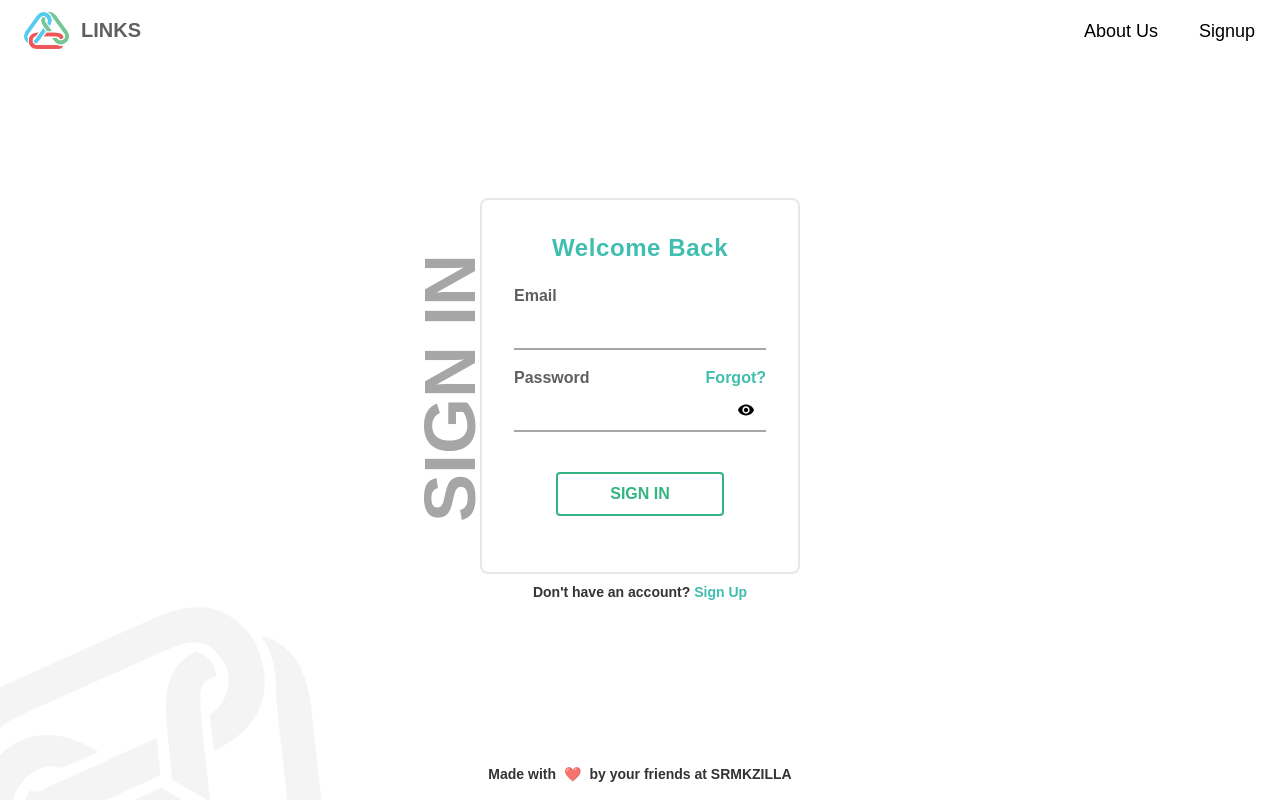
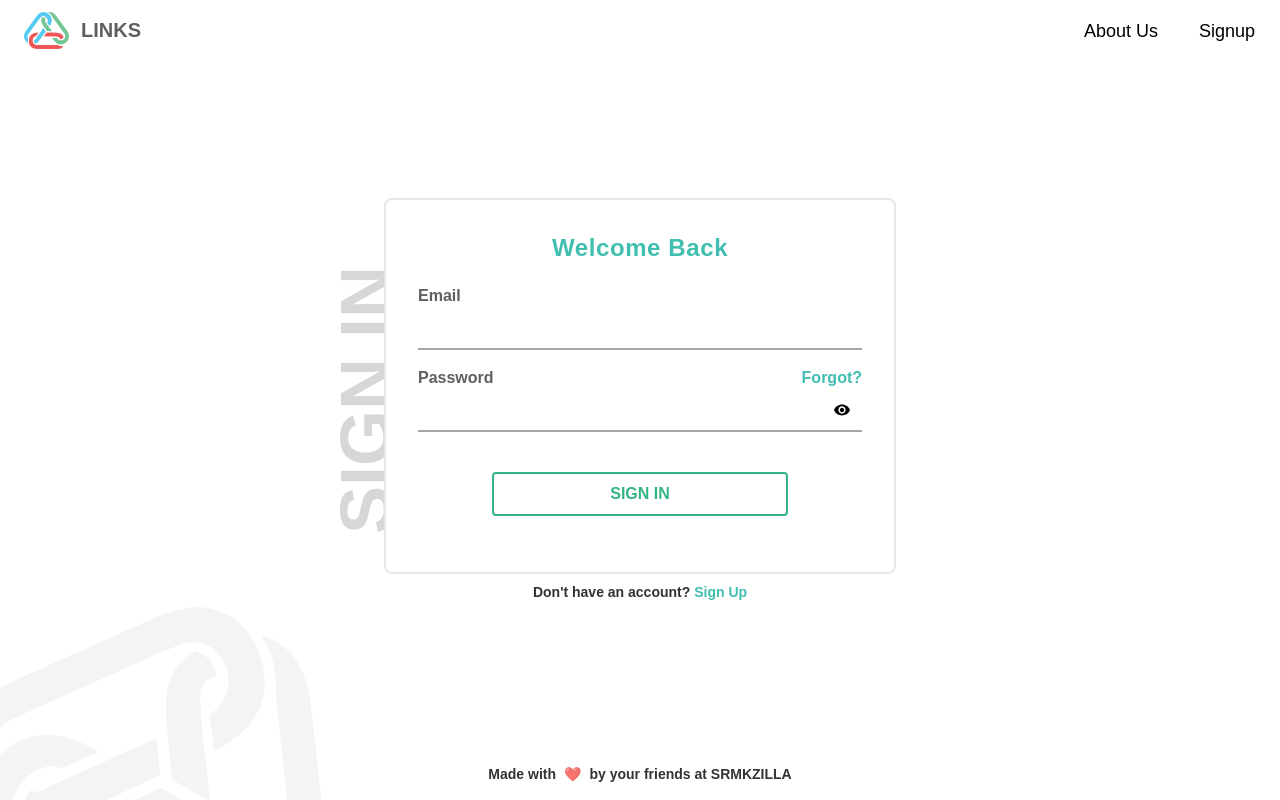
Before and after one commit to srm-kzilla/links, a Next.js app: page /login in a window 1280 px wide. Built offline with nearby package versions, Linux system fonts and the light colour scheme.

Commit message:
💄 floating card

```diff
--- a/components/shared/floatingcard.tsx
+++ b/components/shared/floatingcard.tsx
@@ -11,24 +11,33 @@ interface FloatingCardProps {
   children: React.ReactNode;
 }
 
-export default function FloatingCard({ title, verticalHeader, bottomText, bottomTextLink, linkHref, children }: FloatingCardProps): JSX.Element {
+export default function FloatingCard({
+  title,
+  verticalHeader,
+  bottomText,
+  bottomTextLink,
+  linkHref,
+  children,
+}: FloatingCardProps): JSX.Element {
   return (
     <>
       <div className="min-h-screen flex justify-center">
-                <div className="m-auto md:w-2/4 lg:w-1/4 relative z-10">
+        <div className="text-center m-auto w-11/12 sm:w-9/12 md:w-6/12 lg:w-5/12 max-w-lg relative z-10">
           {/* TODO: Add font-inter */}
-                    <div className="text-lightgraycustom font-black styledHeader hidden md:block absolute float-left z-0 text-7xl text-center">
+          <h1 className="md:hidden text-lightgray-25 font-black text-4xl mb-2">
             {verticalHeader}
-                    </div>
-                    <div className="block sm:hidden text-lightgraycustom font-black text-center mb-10 text-3xl">
+          </h1>
+          <h1 className="hidden md:block text-lightgray-25 text-vertical-rl font-black absolute z-0 text-7xl transform rotate-180 top-0 bottom-0 -translate-x-3/4">
             {verticalHeader}
-                    </div>
-                    <div className="relative p-8 border-2 bg-white mb-2 rounded-lg">
-                        <h1 className="text-center text-2xl mb-5 font-black text-turquoiseGreen tracking-wide">
+          </h1>
+
+          <div className="text-left relative p-8 border-2 bg-white mb-2 rounded-lg">
+            <h2 className="text-center text-2xl mb-5 font-black text-turquoiseGreen tracking-wide">
               {title}
-                        </h1>
+            </h2>
             {children}
           </div>
+
           <div className="text-center">
             <p className="text-darkgray hover:text-black text-sm">
               {bottomText}{" "}
@@ -40,6 +49,7 @@ export default function FloatingCard({ title, verticalHeader, bottomText, bottom
             </p>
           </div>
         </div>
+
         <div className="hidden lg:block absolute bottom-0 left-0 z-0">
           <LinksLogoBg />
         </div>
--- a/styles/globals.css
+++ b/styles/globals.css
@@ -2,7 +2,7 @@
 @tailwind components;
 @tailwind utilities;
 
-@import url('https://fonts.googleapis.com/css2?family=Mulish:wght@400;600;700;900&display=swap');
+@import url("https://fonts.googleapis.com/css2?family=Mulish:wght@400;600;700;900&display=swap");
 
 * {
   box-sizing: border-box;
@@ -46,20 +46,16 @@ textarea {
   background-clip: padding-box, border-box;
 }
 
-.gradientInput:hover {
-  opacity: 0.8;
-}
-
 .grayBottomBorder {
   border-top: 0px;
   border-left: 0px;
   border-right: 0px;
   border-bottom: 2px solid;
-  border-color: #A7A6A6;
+  border-color: #a7a6a6;
 }
 
-.styledHeader {
-  transform: translate(-164px, 154px) rotate(-90deg);
+.text-vertical-rl {
+  writing-mode: vertical-rl;
 }
 
 .customGradient {
--- a/tailwind.config.js
+++ b/tailwind.config.js
@@ -19,13 +19,16 @@ module.exports = {
         offwhite: "#F4FBF7",
         lightblue: "#56CCF2",
         darkgray: "#333333",
-        lightgray: "#5F5F5F",
         lightgraycustom: "#A7A6A6",
         buttongray: "#4F4F4F",
         statusRed: "#EC5A58",
         statusGreen: "#6FCF97",
         customGreen: "#32B583",
         turquoiseGreen: "#40BEAF",
+        lightgray: {
+          DEFAULT: "#5F5F5F",
+          25: "rgba(95, 95, 95, 0.25)",
+        },
       },
       boxShadow: {
         custom: "1px 1px 6px rgba(0, 0, 0, 0.25)",
@@ -35,11 +38,11 @@ module.exports = {
       },
       inset: {
         addButton: "72%",
-        '37': "9.5rem",
+        37: "9.5rem",
       },
       minHeight: {
-        'custom': "90vh",
-      }
+        custom: "90vh",
+      },
     },
   },
   variants: {
```
Lines whose indentation alone changed are shown as unchanged.
